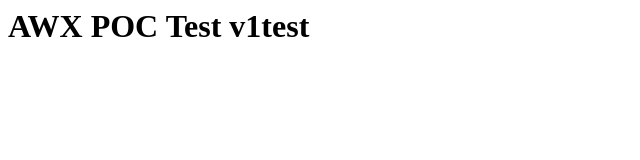
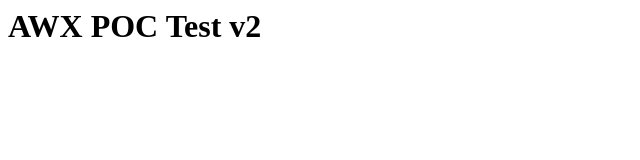
Before and after one commit to kj4snow/awxpoc_web, a plain HTML site: page index.html in a window 1280 px wide. Shown: the full height of the page, 0-640 px from the left. Drawn offline with Linux system fonts and the light colour scheme.

Commit message:
test webhook

```diff
--- a/index.html
+++ b/index.html
@@ -3,6 +3,6 @@
     <title>AWX POC Test</title>
   </head>
   <body>
-    <h1>AWX POC Test v1test</h1>
+    <h1>AWX POC Test v2</h1>
   </body>
 </html>
```
Also changed, not shown: 1 other file.
